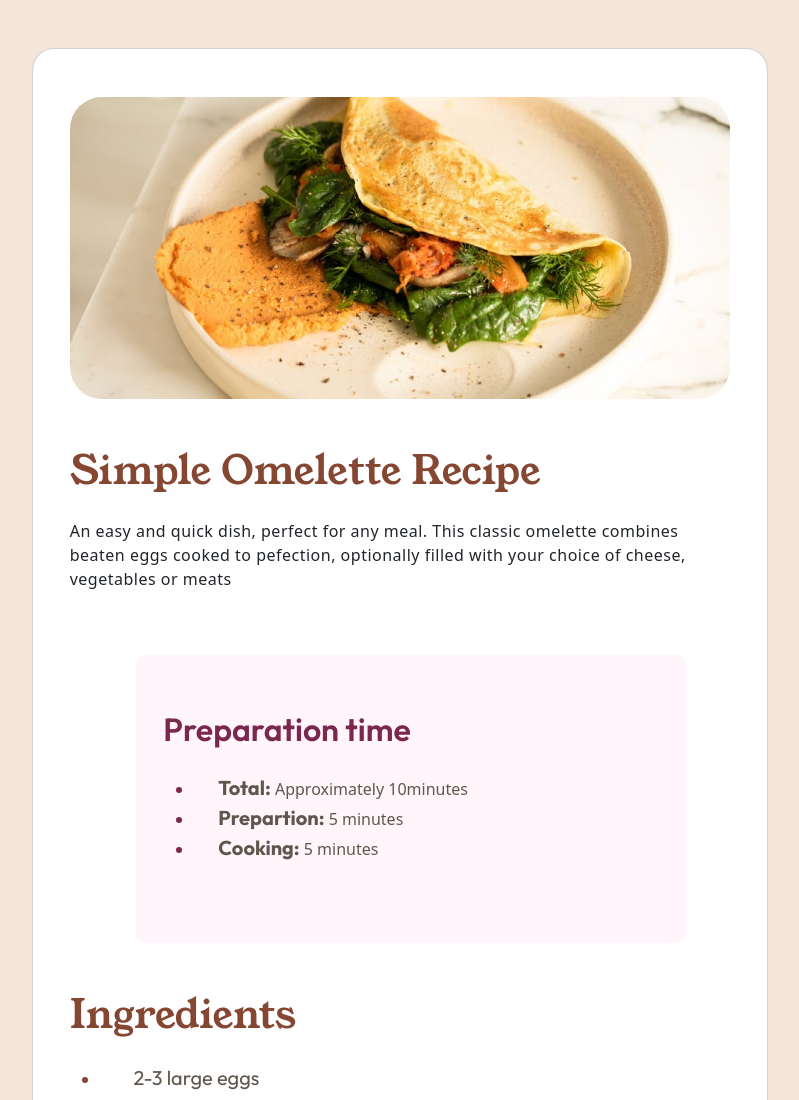
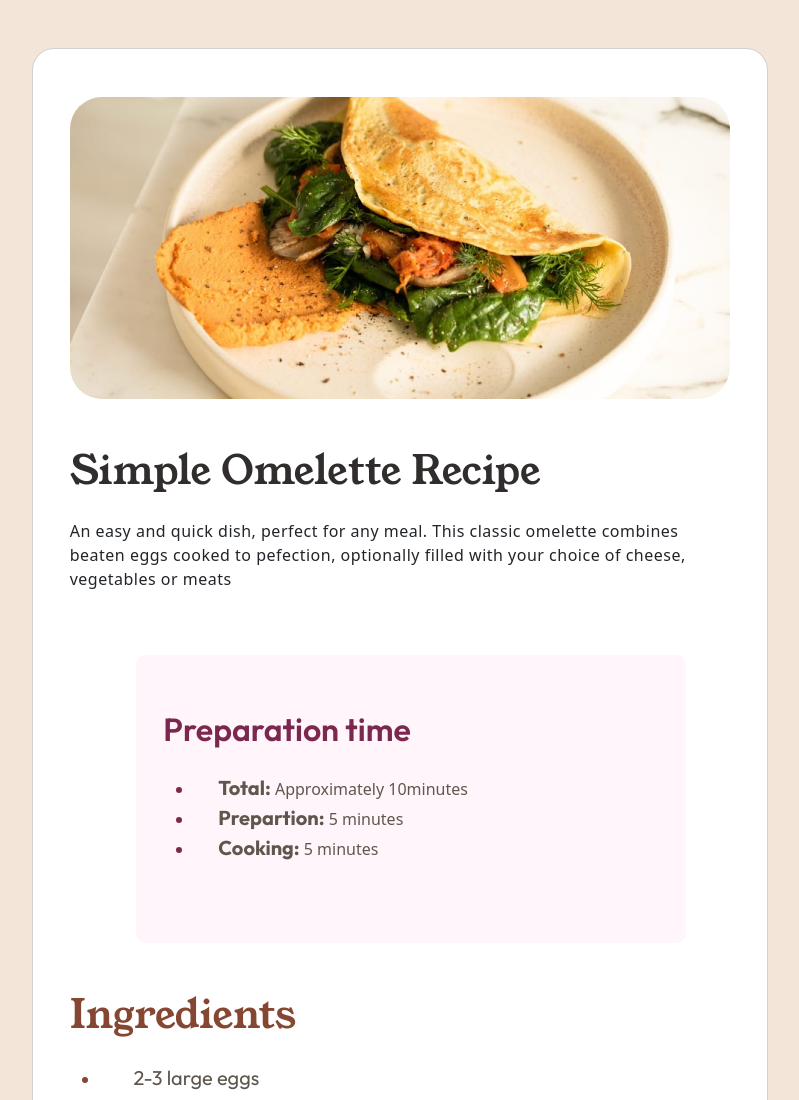
Before and after one commit to Joel12r/Responsive-Recipe-page, a plain HTML site: page index.html in a window 1280 px wide. Shown: the top 1100 px of the page, without its empty margins (240-1039 px from the left). Drawn offline with nearby package versions, Linux system fonts and the light colour scheme.

Commit message:
fix: fixed h1 styling

```diff
--- a/index.html
+++ b/index.html
@@ -25,7 +25,7 @@
               <img src="./assets/images/image-omelette.jpeg" alt="" class="omelette-image mt-5 mb-5 offset-lg-1">
             </div>
             <div>
-              <h1 class="heading mb-4">Simple Omelette Recipe</h1>
+              <h1 class="heading omelette-heading mb-4">Simple Omelette Recipe</h1>
             </div>
             <div>
               <p class="paragraph">An easy and quick dish, perfect for any meal. This classic omelette combines beaten
--- a/style.css
+++ b/style.css
@@ -48,7 +48,9 @@ h1 {
     color: #854632;
     font-family: Young Serif;
 }
-
+h1.heading.omelette-heading{
+    color: #302D2C;
+}
 h1,
 h2 {
 
```
